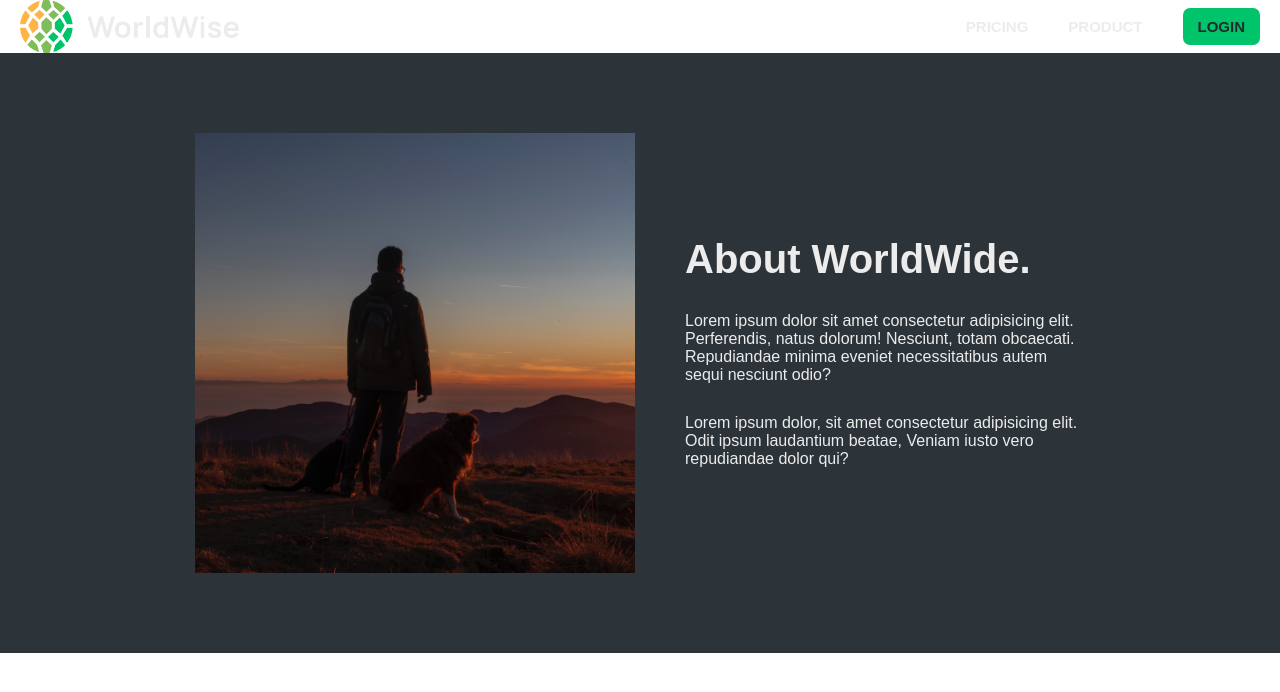
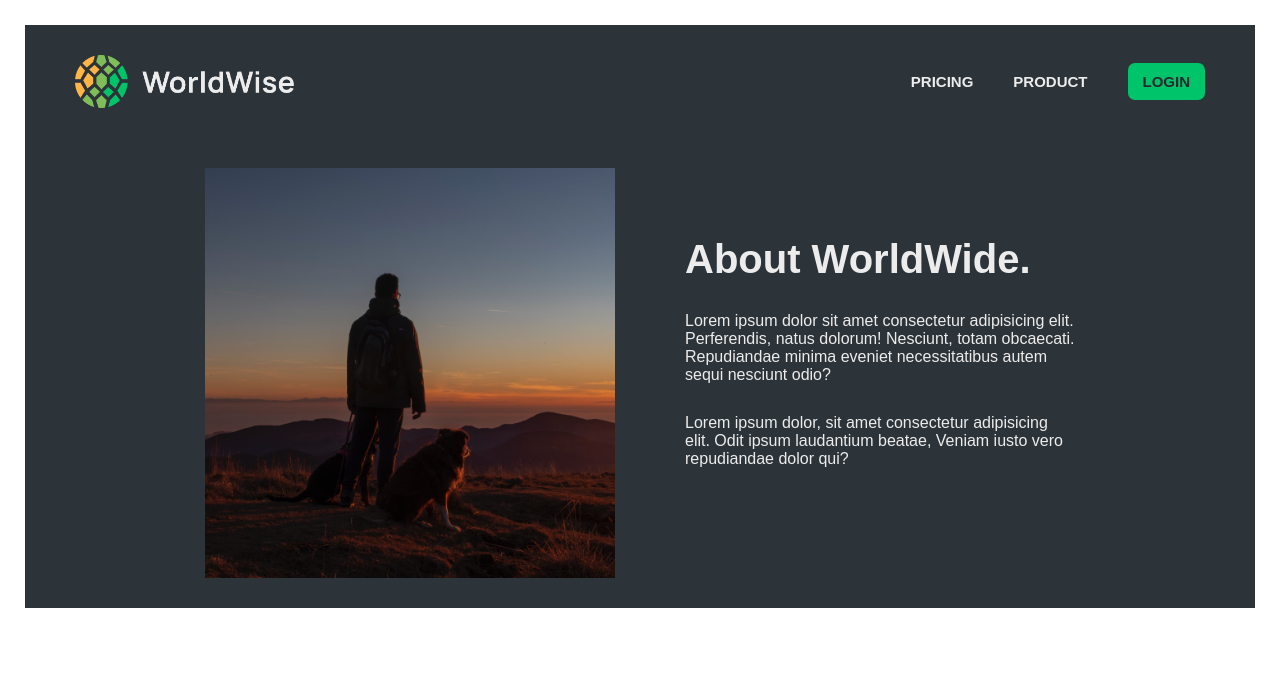
Before and after one commit to Sushey01/WorldWise, a React (Vite) app: page /product in a window 1280 px wide. Shown: the top 692 px of the page. Built offline with nearby package versions, Linux system fonts and the light colour scheme.

Commit message:
balla-mildai-xa

```diff
--- a/src/App.jsx
+++ b/src/App.jsx
@@ -7,16 +7,20 @@ import HeroSection from './pages/HeroSection'
 import Pricing from './pages/Pricing'
 import Product from './pages/Product'
 import Login from './pages/Login'
+import Map from './components/Map'
+import Cities from './components/Cities'
 
 const App = () => {
   return (
+    // <Cities/>
+  // <Map/>
     <Router>
-      <Navbar />
       <Routes>
         <Route path="/" element={<HeroSection />} />
         <Route path="/pricing" element={<Pricing />} />
         <Route path="/product" element={<Product />} />
         <Route path="/login" element={<Login />} />
+
       </Routes>
     </Router>
   )
--- /dev/null
+++ b/src/components/Cities.jsx
@@ -0,0 +1,19 @@
+import React from 'react'
+import styles from '../components/Cities.module.css'
+import Form from './CityForm'
+import WorldMap from './Map'
+
+const Cities = () => {
+  return (
+    <div className={styles.container}>
+      <div className={styles.city}>
+        <Form />
+      </div>
+      <div className={styles.map}>
+        <WorldMap />
+      </div>
+    </div>
+  )
+}
+
+export default Cities
--- /dev/null
+++ b/src/components/Cities.module.css
@@ -0,0 +1,14 @@
+.container{
+    display: flex;
+    flex-direction: column;
+    width: 100%;
+    padding: 20px;
+}
+
+.city{
+width: 100%;
+}
+
+.map{
+    width: 100%;
+}
--- /dev/null
+++ b/src/components/Map.jsx
@@ -0,0 +1,18 @@
+import { MapContainer, TileLayer } from 'react-leaflet';
+import 'leaflet/dist/leaflet.css';
+
+const WorldMap = () => (
+  <MapContainer
+    center={[50, 0]} // Centered on the equator
+    zoom={3}
+    scrollWheelZoom={true}
+    style={{ height: '100vh', width: '100%' }}
+  >
+    <TileLayer
+      attribution='&copy; OpenStreetMap contributors'
+      url="https://{s}.tile.openstreetmap.org/{z}/{x}/{y}.png"
+    />
+  </MapContainer>
+);
+
+export default WorldMap;
--- a/src/pages/HeroSection.jsx
+++ b/src/pages/HeroSection.jsx
@@ -1,11 +1,14 @@
 import React from "react";
 import "../pages/HeroSection.css"
+import Navbar from "./Navbar";
 
 const HeroSection = () => {
 
   return (
     <section className="section1">
+
       <div className="hero-container">
+         <Navbar/>
           <div className="hero-content">
             <h1>
               You travel the world. <br/>WorldWise keeps track of your adventures.
--- a/src/pages/Login.css
+++ b/src/pages/Login.css
@@ -46,6 +46,7 @@
     align-items: center;
     border: none;
     border-radius: 5px;
+    font-size: 15px;
 }
 
 
--- a/src/pages/Navbar.jsx
+++ b/src/pages/Navbar.jsx
@@ -1,6 +1,6 @@
-import React from 'react'
-import { Link } from 'react-router-dom'
-import "../pages/Navbar.css"
+import React from "react";
+import { Link } from "react-router-dom";
+import "../pages/Navbar.css";
 import Logo from "../assets/images/worldwise.png"
 
 const Navbar = () => {
--- a/src/pages/Product.css
+++ b/src/pages/Product.css
@@ -1,17 +1,32 @@
+.section1{
+    padding: 25px;
+    width: 100%;
+    height: 100%;
+}
+
+.product-main{
+        background-color: #2D3439;
+        display: flex;
+        flex-direction: column;
+        padding: 30px;
+}
+
 .product-container{
 
-    padding:80px;
+    padding-top:60px;
     display: flex;
     width: 100%;
-    gap: 50px;
+    gap: 30px;
     justify-content: center;
     align-items: center;
-    background-color: #2D3439;
+
 }
 
 .product-content{
     color: #ECECEC;
     gap: 30px;
+    padding-bottom: 40px;
+  padding-left: 10px;
     max-width: 400px;
     display: flex;
     flex-direction: column;
@@ -28,9 +43,10 @@
 
 .product-image{
     max-width: 50%;
+    padding-right: 30px;
 }
 
 .product-image img{
-    width: 440px;
+    width: 410px;
     float: right;
 }
--- a/src/pages/Product.jsx
+++ b/src/pages/Product.jsx
@@ -1,10 +1,15 @@
 import React from "react";
 import "./Product.css";
 import ProductImage from "../assets/images/productImage.jpg";
+import Navbar from "./Navbar";
 
 const Product = () => {
   return (
-    <div className="product-container">
+    <section className="section1">
+      <div className="product-main">
+        <Navbar/>
+      <div className="product-container">
+
 
         <div className="product-image">
           <img src={ProductImage} alt="product-img" />
@@ -23,6 +28,10 @@ const Product = () => {
         </p>
       </div>
     </div>
+      </div>
+
+    </section>
+
   );
 };
 
```
Also changed, not shown: package.json (+7 -2 lines), src/components/Map.module.css (added, +7 -0 lines), src/components/CityForm.module.css (renamed from src/components/CityForm.modules.css), 1 other file (tests, documents, lock files or other folders).
